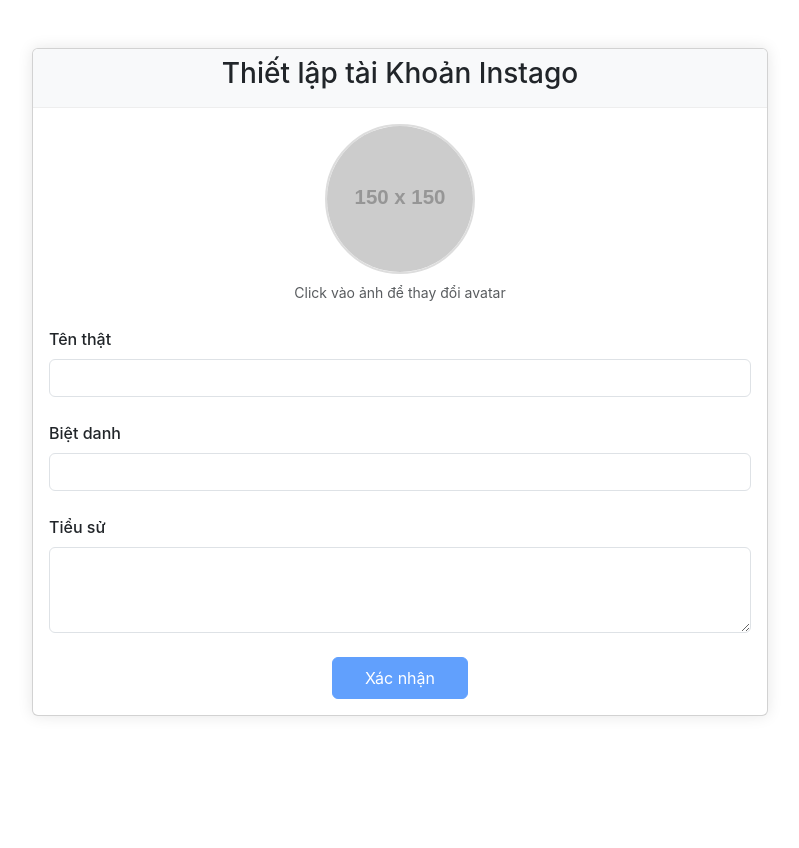
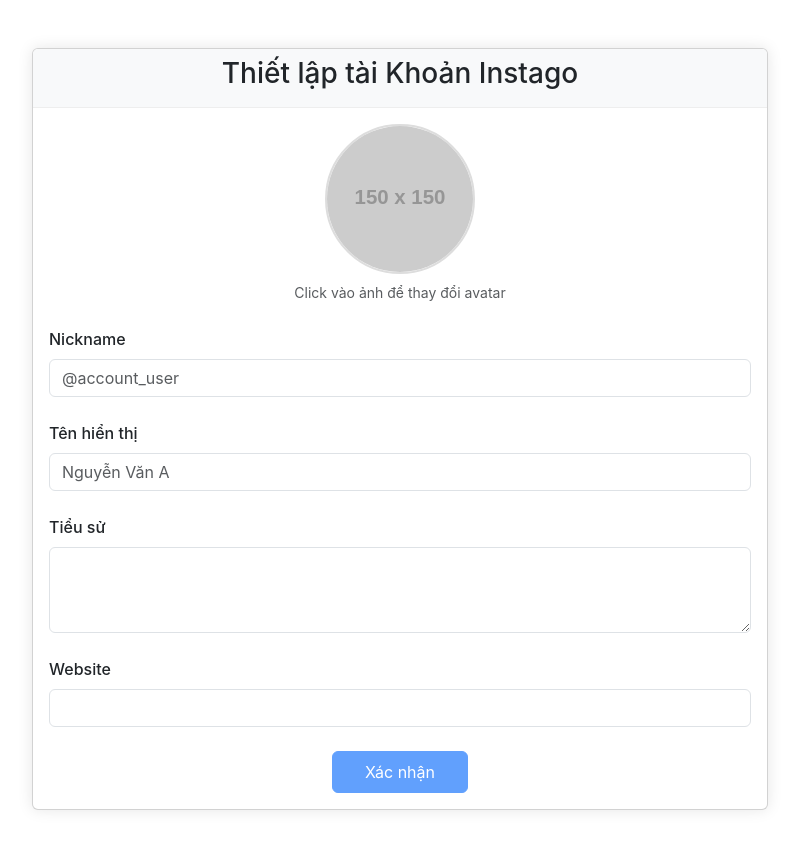
Before and after one commit to nguyenvo0612/SocialNetworkingWebsiteFrontend, an Angular app: page /create_profile in a window 1280 px wide. Shown: the top 848 px of the page, without its empty margins (240-1039 px from the left). Before the commit the page ends 800 px from the top, so only its background shows below. Built offline with nearby package versions, Linux system fonts and the light colour scheme; no server answers.

Commit message:
update form create profile

```diff
--- a/src/app/pages/user/create-profile/create-profile.component.html
+++ b/src/app/pages/user/create-profile/create-profile.component.html
@@ -12,7 +12,7 @@
               <img
                 [src]="previewUrl || 'https://via.placeholder.com/150'"
                 class="rounded-circle avatar-preview"
-                (click)="fileInput.click()"
+                (click)="fileInput?.click()"
               />
               <input
                 #fileInput
@@ -26,10 +26,34 @@
               >
             </div>
 
+            <!-- Nickname -->
+            <div class="form-group">
+              <label for="nickname">Nickname</label>
+              <input
+                placeholder="@account_user"
+                type="text"
+                id="nickName"
+                name="nickName"
+                class="form-control"
+                [(ngModel)]="profile.nickname"
+                required
+              />
+              <div
+                *ngIf="
+                  profileForm.controls['nickName']?.invalid &&
+                  profileForm.controls['nickName']?.touched
+                "
+                class="text-danger"
+              >
+                Vui lòng nhập nickname.
+              </div>
+            </div>
+
             <!-- Real Name -->
             <div class="form-group">
-              <label for="realName">Tên thật</label>
+              <label for="realName">Tên hiển thị</label>
               <input
+                placeholder="Nguyễn Văn A"
                 type="text"
                 id="realName"
                 name="realName"
@@ -37,19 +61,15 @@
                 [(ngModel)]="profile.realName"
                 required
               />
-            </div>
-
-            <!-- Nickname -->
-            <div class="form-group">
-              <label for="nickname">Biệt danh</label>
-              <input
-                type="text"
-                id="nickname"
-                name="nickname"
-                class="form-control"
-                [(ngModel)]="profile.nickname"
-                required
-              />
+              <div
+                *ngIf="
+                  profileForm.controls['realName']?.invalid &&
+                  profileForm.controls['realName']?.touched
+                "
+                class="text-danger"
+              >
+                Vui lòng nhập tên hiển thị
+              </div>
             </div>
 
             <!-- Bio -->
@@ -62,6 +82,19 @@
                 rows="3"
                 [(ngModel)]="profile.bio"
               ></textarea>
+            </div>
+
+            <!-- linkWebsite -->
+            <div class="form-group">
+              <label for="nickname">Website</label>
+              <input
+                type="text"
+                id="linkWebsite"
+                name="linkWebsite"
+                class="form-control"
+                [(ngModel)]="profile.linkWebsite"
+                required
+              />
             </div>
 
             <div class="text-center mt-4">
--- a/src/app/pages/user/create-profile/create-profile.component.ts
+++ b/src/app/pages/user/create-profile/create-profile.component.ts
@@ -9,6 +9,7 @@
   realName: string;
   bio: string;
   avatar: string;
+  linkWebsite: string;
   userId: number;
 }
 
@@ -25,6 +26,7 @@
     realName: '',
     bio: '',
     avatar: '',
+    linkWebsite: '',
     userId: 0,
   };
 
```
